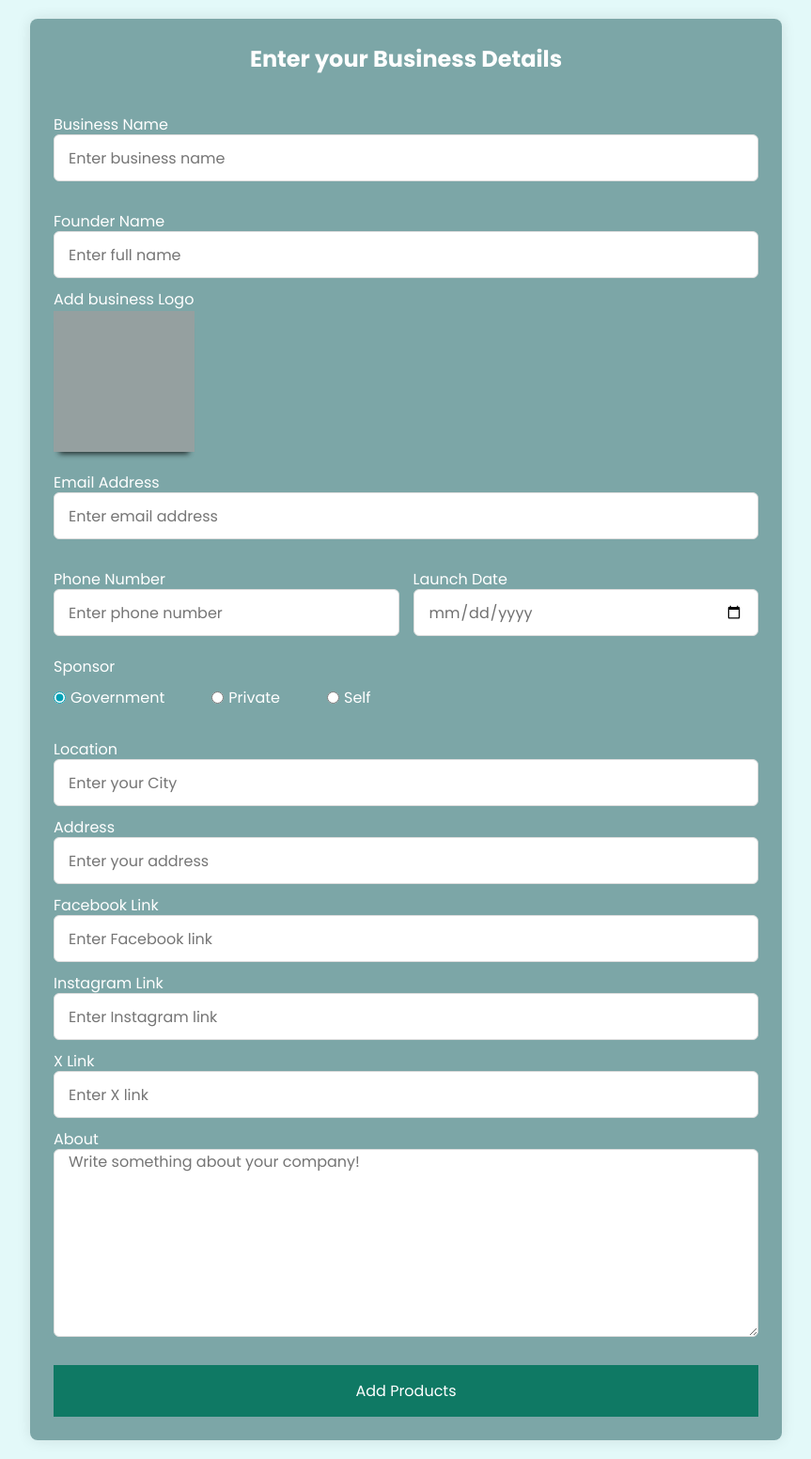
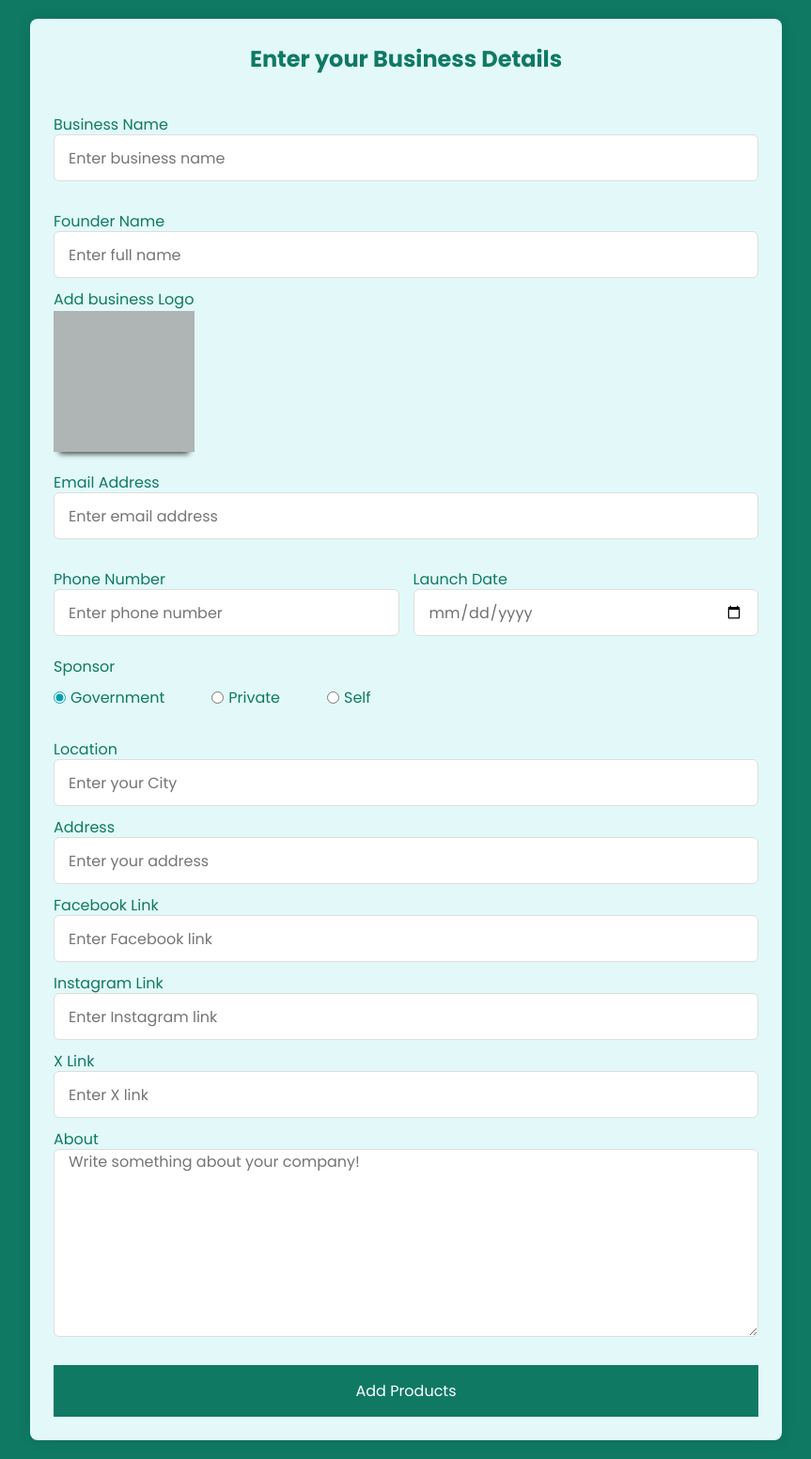
Before and after one commit to Mithun28/LocalMart, a PHP site: page /personal.html in a window 1280 px wide. Shown: the whole page at 94% size, without its empty margins (208-1071 px from the left). Run offline with PHP 8.4, Linux system fonts and the light colour scheme; some libraries are stand-ins or nearby versions; grey boxes are pictures that could not be loaded.

Commit message:
change background

```diff
--- a/forms/personal.css
+++ b/forms/personal.css
@@ -12,21 +12,22 @@ body {
   align-items: center;
   justify-content: center;
   padding: 20px;
-  background: rgb(227, 249, 249);;
+  background: #0f7964;
+  color:rgb(34, 34, 34);
 }
 
 .container {
   position: relative;
   max-width: 800px;
   width: 100%;
-  background-color: rgba(51, 108, 109, 0.582);
+  color:#0f7964;
+  background-color: rgb(227, 249, 249);
   padding: 25px;
   border-radius: 8px;
   box-shadow: 0 0 15px rgba(0, 0, 0, 0.1);
 }
 
 .container h1 {
-  color: #ffffff;
   font-weight: bolder;
   text-align: center;
 }
@@ -41,7 +42,6 @@ body {
 }
 
 .input-box label {
-  color: #ffffff;
   position: relative;
   top: 10px;
 
@@ -69,7 +69,6 @@ body {
 }
 
 .image p{
-  color: #ffffff;
   position: relative;
   top: 10px;
 }
@@ -124,7 +123,6 @@ body {
 }
 
 .sponsor-box h3 {
-  color: #ffffff;
   font-size: 1rem;
   font-weight: 400;
   margin-bottom: 8px;
@@ -147,10 +145,6 @@ body {
 
 .form :where(.sponsor input, .sponsor label) {
   cursor: pointer;
-}
-
-.sponsor label {
-  color: #ffffff;
 }
 
 .address :where(input, .select-box) {
@@ -180,12 +174,13 @@ body {
 }
 
 .about label {
-    color: #ffffff;
     position: relative;
     top: 10px;
 
   }
-
+label::after{
+  top:5px;
+}
 .form button {
   height: 55px;
   width: 100%;
```
